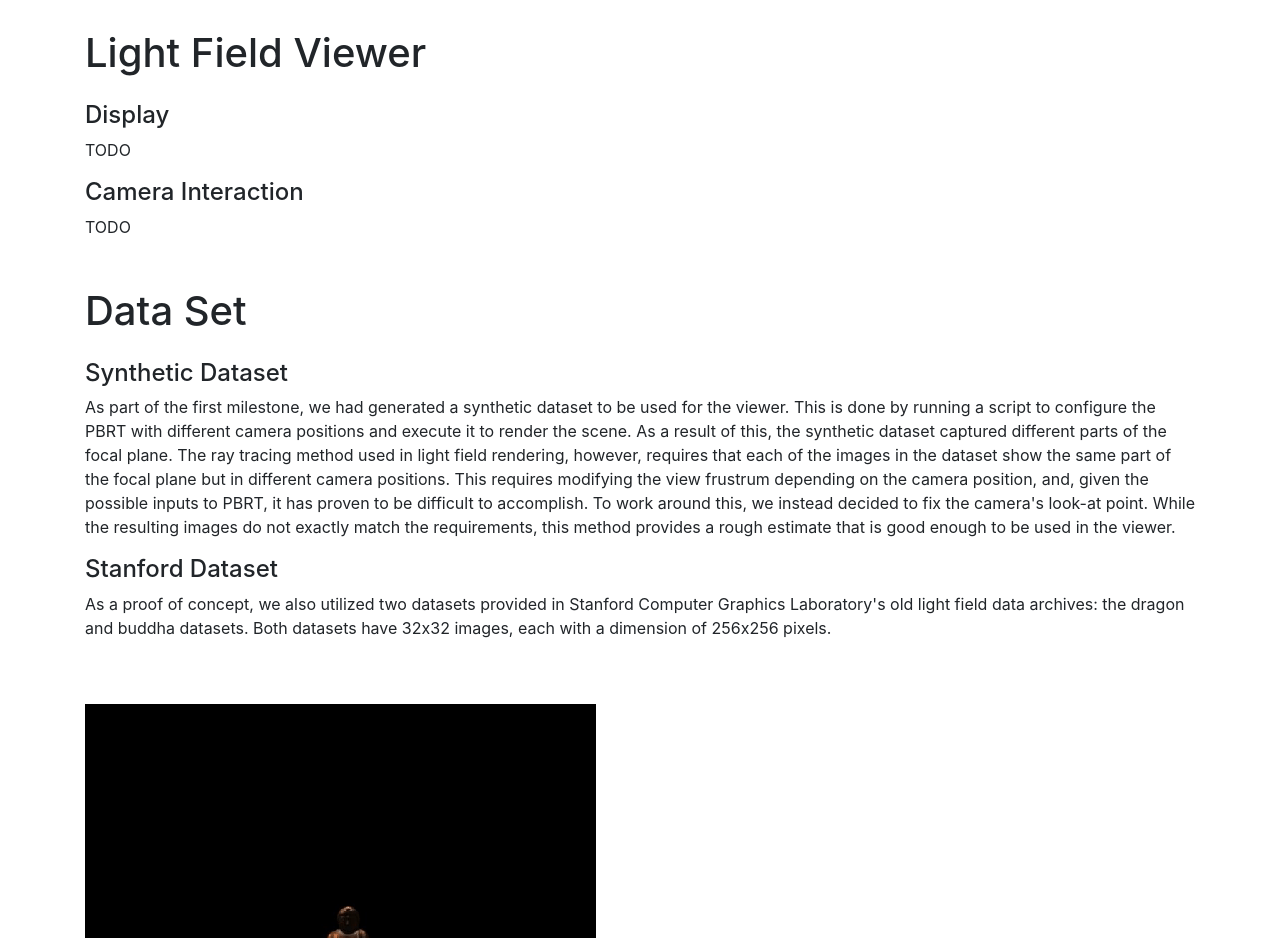
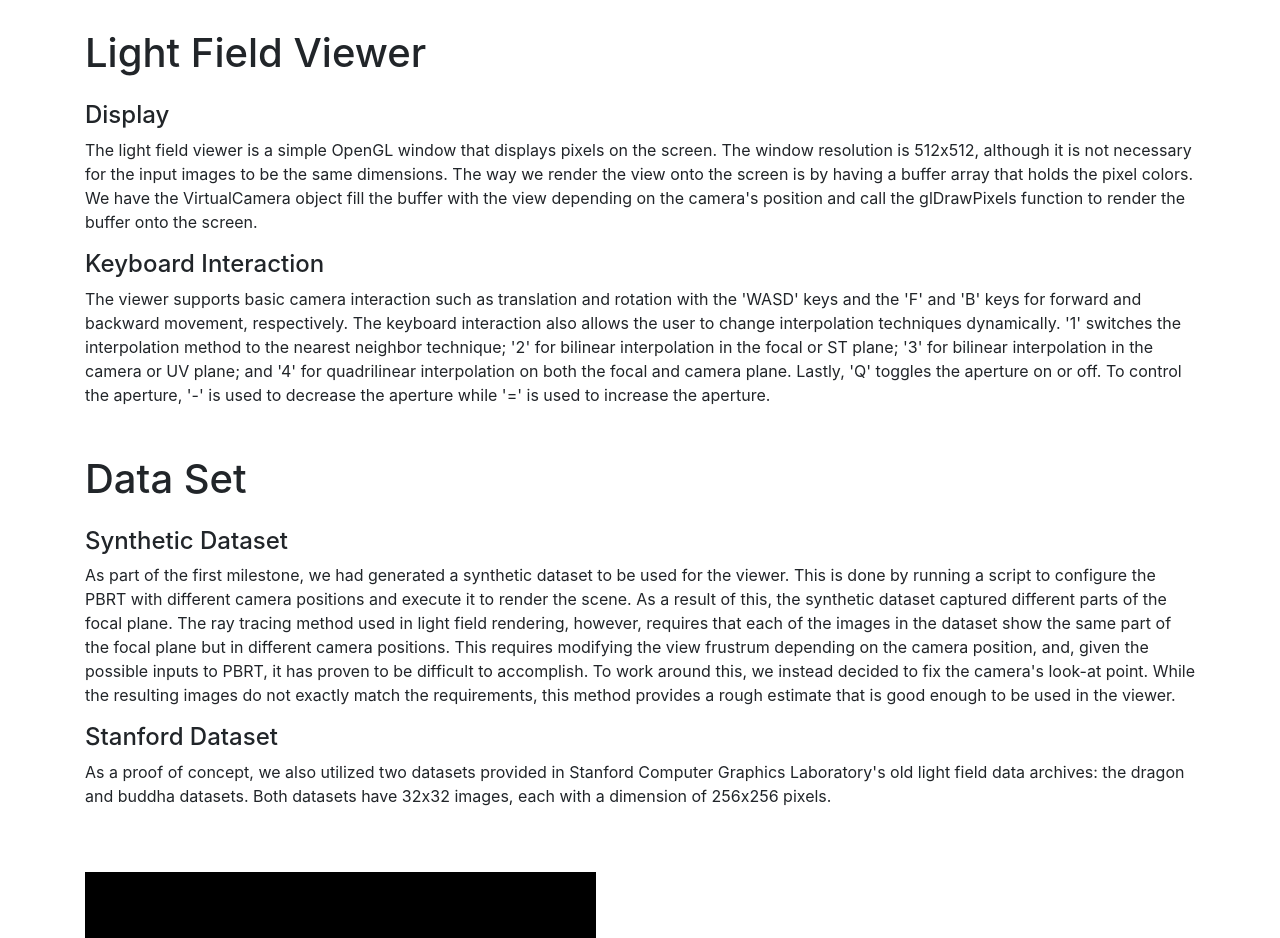
Before and after one commit to XiaofanLinUS/xiaofanlinus.github.io, a plain HTML site: page hw3.html in a window 1280 px wide. Shown: the part 3440-4378 px from the top of the page. Drawn offline with nearby package versions, Linux system fonts and the light colour scheme.

Commit message:
Added text for the Light Field Viewer section

```diff
--- a/hw3.html
+++ b/hw3.html
@@ -145,10 +145,18 @@
 	<h1 class="display-5 col-md-8">Light Field Viewer</h1>
       </dl>
 	    <h4> Display </h4>
-	    <p> TODO </p>
+	    <p> The light field viewer is a simple OpenGL window that displays pixels on the screen. The window resolution is 512x512,
+		although it is not necessary for the input images to be the same dimensions. The way we render the view onto the screen
+		is by having a buffer array that holds the pixel colors. We have the VirtualCamera object fill the buffer with the view
+		depending on the camera's position and call the glDrawPixels function to render the buffer onto the screen. </p>
 
-	    <h4> Camera Interaction </h4>
-	    <p> TODO </p>
+	    <h4> Keyboard Interaction </h4>
+	    <p> The viewer supports basic camera interaction such as translation and rotation with the 'WASD' keys and the 'F' and 'B'
+		keys for forward and backward movement, respectively. The keyboard interaction also allows the user to change
+		interpolation techniques dynamically. '1' switches the interpolation method to the nearest neighbor technique; '2' for
+		bilinear interpolation in the focal or ST plane; '3' for bilinear interpolation in the camera or UV plane; and '4' for
+		quadrilinear interpolation on both the focal and camera plane. Lastly, 'Q' toggles the aperture on or off. To control
+		the aperture, '-' is used to decrease the aperture while '=' is used to increase the aperture. </p>
 
      <dl class="row mt-5">
 	<h1 class="display-5 col-md-8">Data Set</h1>
```
